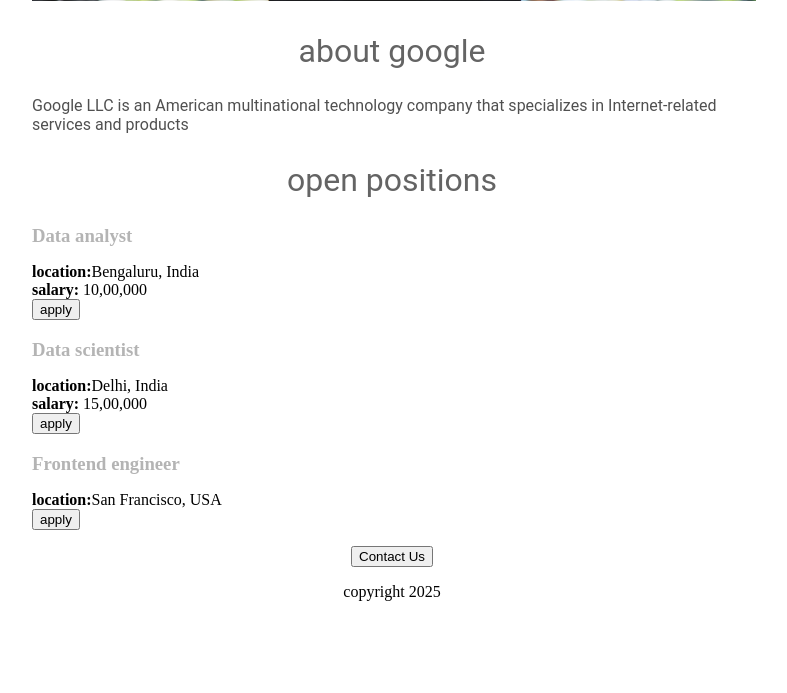
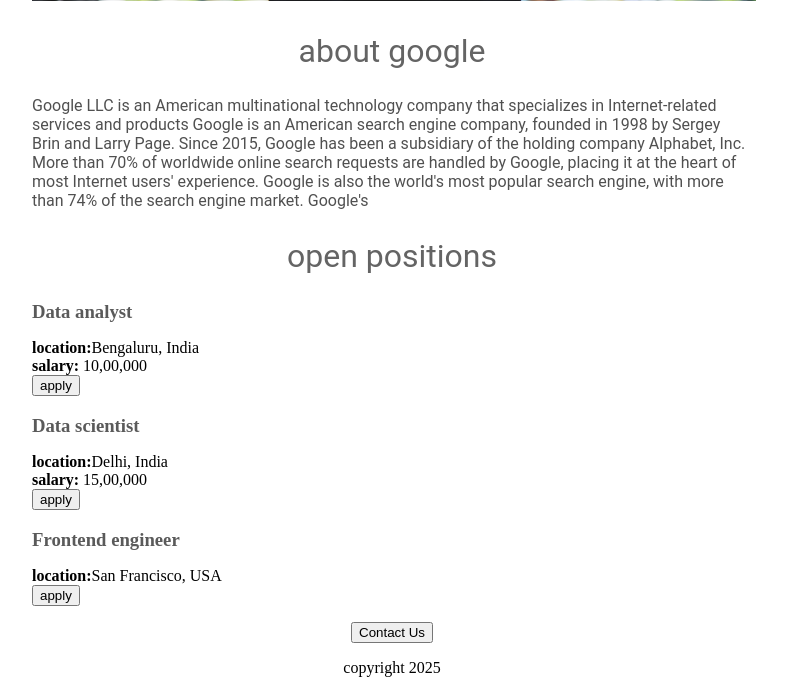
Before and after one commit to maheshkumarkolla/flask-new, a Flask app: page / in a window 1280 px wide. Shown: the part 624-1317 px from the top of the page, without its empty margins (248-1035 px from the left). Before the commit the page ends 1225 px from the top, so only its background shows below. Run offline with Flask 3, Linux system fonts and the light colour scheme.

Commit message:
made some changes

```diff
--- a/templates/hello.html
+++ b/templates/hello.html
@@ -33,10 +33,12 @@
     </style>
   </head>
   <div id="container"">
-  <body><h1 class="border-bottom"">welcome to google {{company_name}}</h1>
+  <body><h1 class="border-bottom">welcome to google {{company_name}}</h1>
     <img id="flask"src ="https://066ec3f7-6793-4c32-9238-58ebcc1e0a13-00-3nk49kv1x7cg3.sisko.replit.dev/static/flask.jpg" >
     <h2>about google</h2>
-    <p class="bodytext">Google LLC is an American multinational technology company that specializes in Internet-related services and products</p>
+    <p class="bodytext">Google LLC is an American multinational technology company that specializes in Internet-related services and products
+    Google is an American search engine company, founded in 1998 by Sergey Brin and Larry Page. Since 2015, Google has been a subsidiary of the holding company Alphabet, Inc. More than 70% of worldwide online search requests are handled by Google, placing it at the heart of most Internet users' experience. Google is also the world's most popular search engine, with more than 74% of the search engine market. Google's
+</p>
     <h2>open positions </h2>
     <p>
     {% for job in jobs%}
--- a/templates/listjob.html
+++ b/templates/listjob.html
@@ -1,7 +1,7 @@
 <div class="border-bottom row";style="margin-bottom:16px;padding-bottom:8px;">
   <div class="col-9">
     <h3
-      style="color:rgb(180,180,180); margin-bottom:16px;" >
+      style="color:rgb(90,90,90); margin-bottom:16px;" >
       {{job['title']}}
     </h3>
     <div>
```
